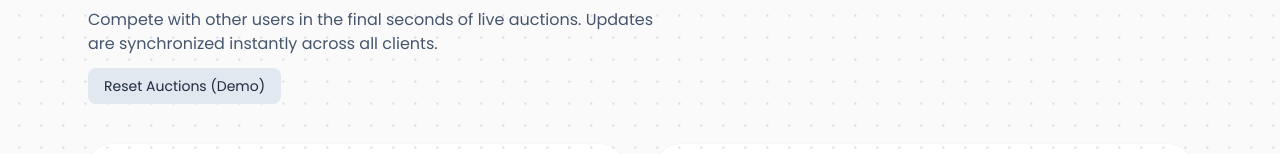
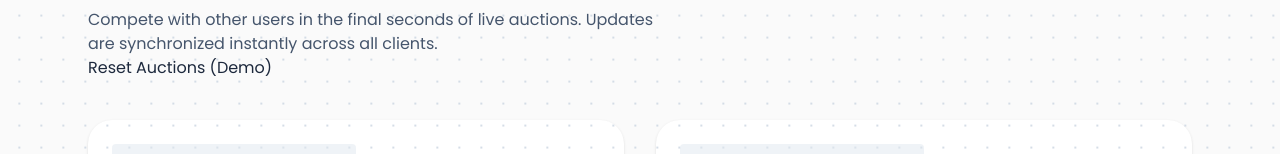
Before and after one commit to kavya-thakur/bidding-platform, a React (Vite) app: page / in a window 1280 px wide. Shown: the part 158-312 px from the top of the page. Built offline with nearby package versions, Linux system fonts and the light colour scheme; no server answers.

Commit message:
timing reset functionality fixing

```diff
--- a/src/App.jsx
+++ b/src/App.jsx
@@ -49,6 +49,7 @@ function App() {
   }, [userId]);
   useEffect(() => {
     socket.on("RESET_ITEMS", (data) => {
+      console.log("RESET_ITEMS received", data);
       setItems(data);
       showToast("Auctions reset", "success");
     });
@@ -122,13 +123,26 @@ function App() {
           Compete with other users in the final seconds of live auctions.
           Updates are synchronized instantly across all clients.
         </p>
-        <button
+        {/* <button
           onClick={async () => {
             await fetch(`${import.meta.env.VITE_API_URL}/reset`, {
               method: "POST",
             });
           }}
           className="text-sm mt-3 px-4 py-2 rounded-lg bg-slate-200 hover:bg-slate-300"
+        >
+          Reset Auctions (Demo)
+        </button> */}
+        <button
+          onClick={async () => {
+            await fetch(`${import.meta.env.VITE_API_URL}/reset`, {
+              method: "POST",
+            });
+
+            const res = await fetch(`${import.meta.env.VITE_API_URL}/items`);
+            const data = await res.json();
+            setItems(data);
+          }}
         >
           Reset Auctions (Demo)
         </button>
```
